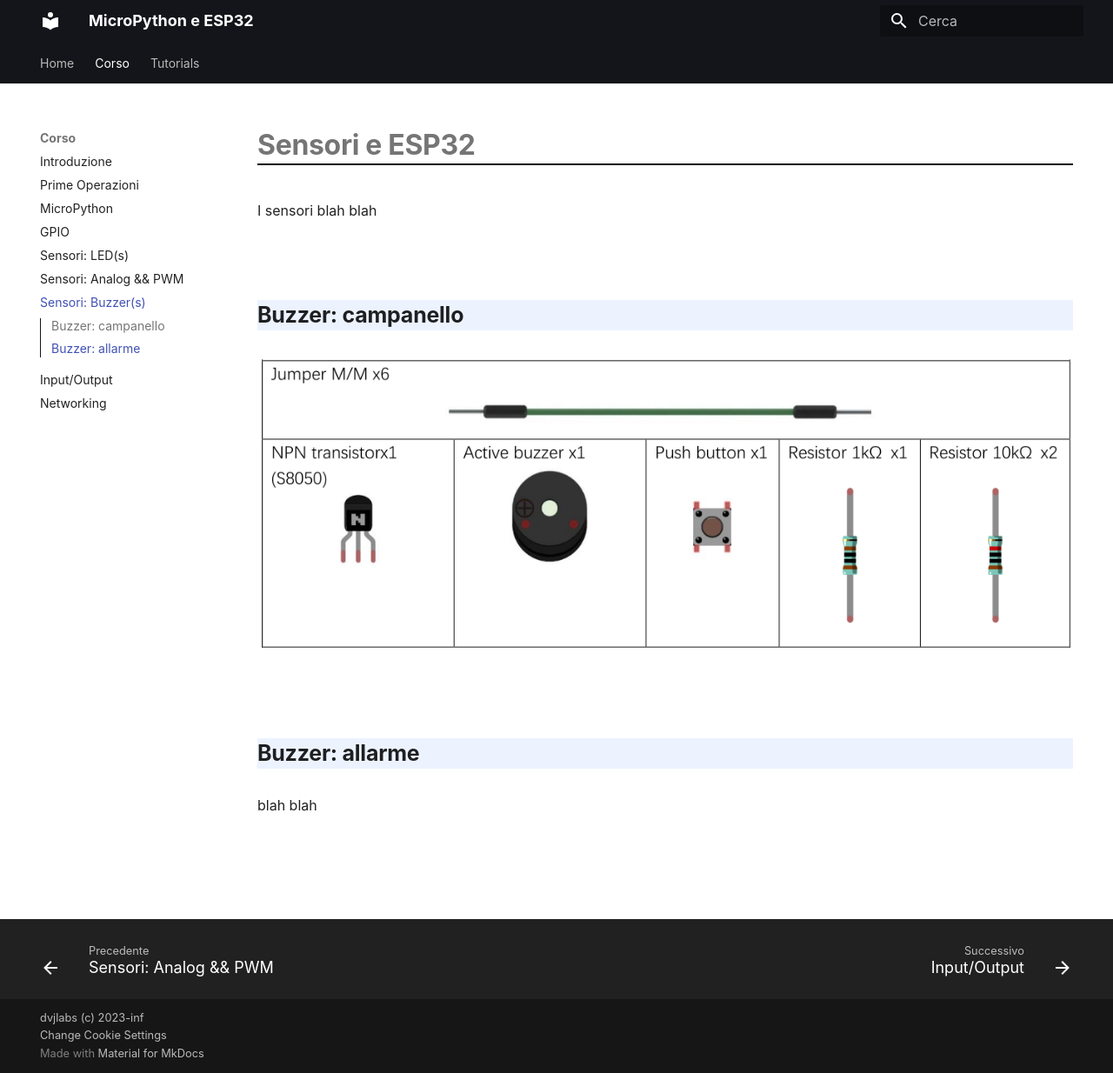
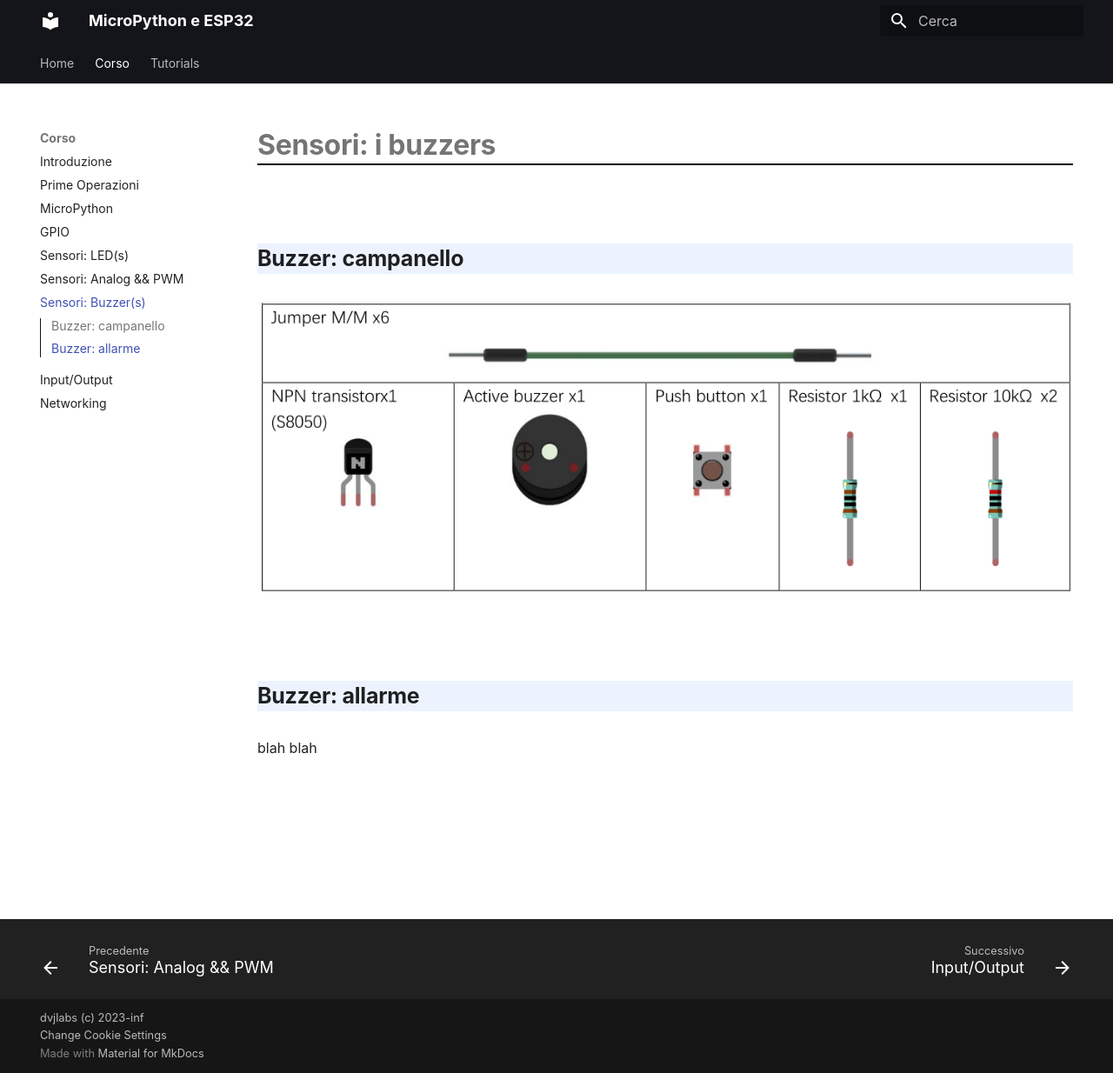
Before and after one commit to dvjlabs/esp32_course, an MkDocs documentation site: the page built from docs/corso/13_sensori_buzzer.md, in a window 1280 px wide and 1234 px high. Shown: the whole window at 87% size. Built offline with MkDocs 1.6.1 and Material for MkDocs 9.7.7, drawn with Linux system fonts in a browser that asks for light colours.

Commit message:
fix images

```diff
--- a/docs/corso/13_sensori_buzzer.md
+++ b/docs/corso/13_sensori_buzzer.md
@@ -1,6 +1,6 @@
-# Sensori e ESP32
+# Sensori: i buzzers
 
-I sensori blah blah
+
 
 
 
```
Also changed, not shown: docs/corso/images_to_fix/schema_RGBled.png, docs/corso/images_to_fix/schema_buzzer.png, docs/corso/images_to_fix/schema_led.png, docs/corso/images_to_fix/schema_led_button.png, docs/corso/images_to_fix/schema_ledbar.png, docs/corso/images_to_fix/schema_photoresistor_led.png, docs/corso/images_to_fix/schema_potentiometer.png, docs/corso/images_to_fix/schema_potentiometer_led.png, docs/corso/images_to_fix/schema_thermometer.png.
